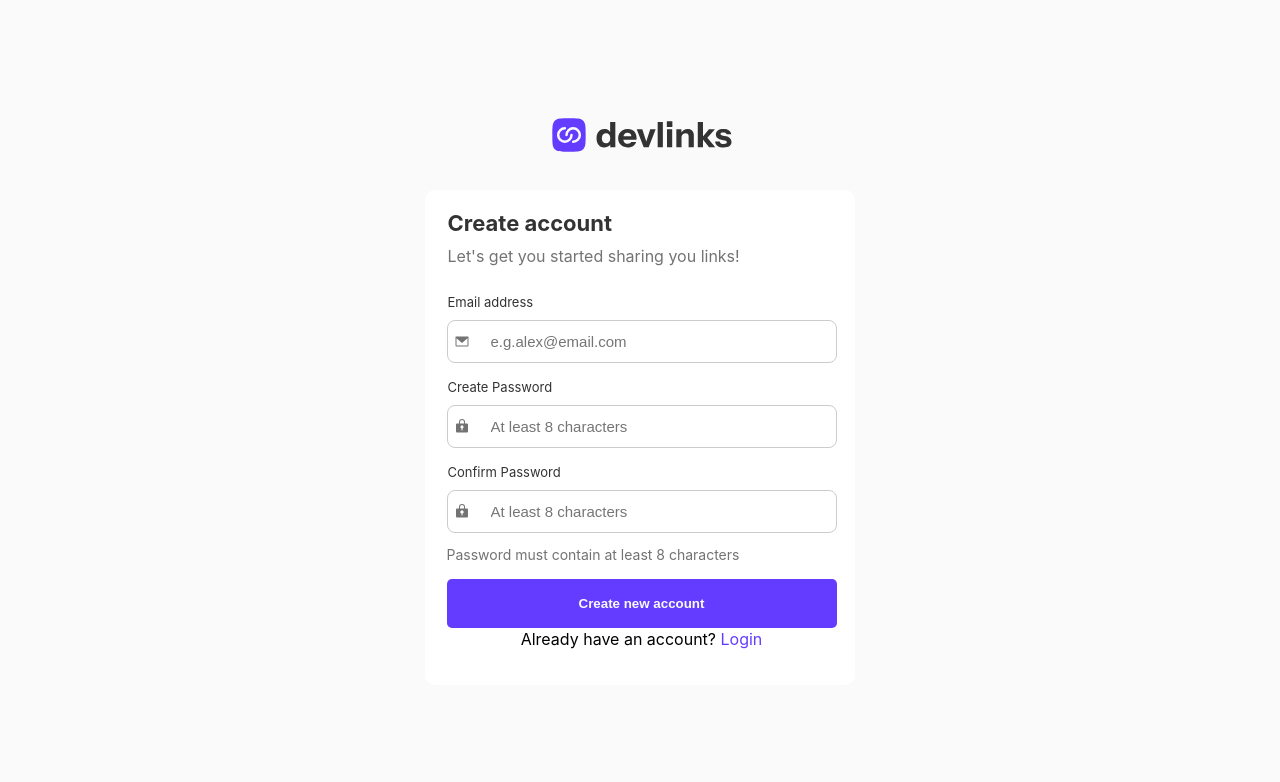
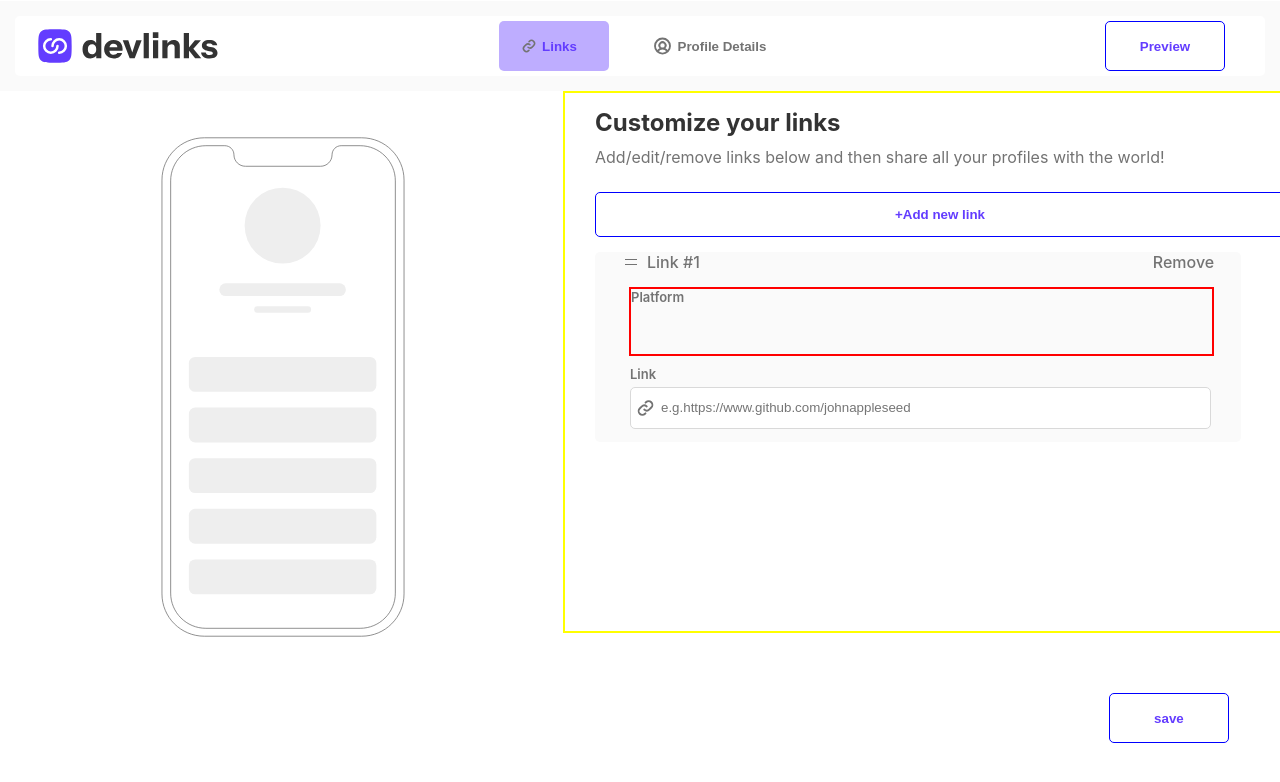
Before and after one commit to jay-menz/Link-sharing-app, a React (Create React App) app: page / in a window 1280 px wide. Shown: the top 782 px of the page. Built offline with nearby package versions, Linux system fonts and the light colour scheme; no server answers.

Commit message:
customisation link adjustments

```diff
--- a/package.json
+++ b/package.json
@@ -8,6 +8,7 @@
     "@testing-library/react": "^13.4.0",
     "@testing-library/user-event": "^13.5.0",
     "axios": "^1.6.0",
+    "firebase": "^10.5.2",
     "font-awesome": "^4.7.0",
     "react": "^18.2.0",
     "react-dom": "^18.2.0",
--- a/src/AddedOneLink.css
+++ b/src/AddedOneLink.css
@@ -12,8 +12,9 @@
   .nav-container {
     color: #fff;
     padding: 15px;
-    margin-top: 10px;
-    /* border: 1px solid red; */
+    margin-top: 1px;
+    background-color: #fafafa;
+    /* border: 1px solid green; */
   }
 
   .innerNav-container {
@@ -21,6 +22,10 @@
     justify-content: space-between;
     align-items: center;
     color: #beadff;
+    /* border: 1px solid red; */
+    background-color: #fff;
+    border-radius: 5px;
+    height: 60px;
   }
 
 
@@ -86,7 +91,7 @@
     color: #633cff;
     font-weight: 900;
     border-radius: 5px;
-    margin-right: 17px;
+    margin-right: 40px;
   }
 
   button:hover {
@@ -127,17 +132,18 @@
 
   .customisation {
     width: 61%;
-    height: 450px;
-    margin-left: auto;
-    margin-right: 0;
+    height: 538px;
+    margin-left: 520px;
+    /* margin-right: 0;  */
     position: relative;
-    top: -135px;
+    top: -155px;
+    border: 2px solid yellow;
     /* margin-top: 15px; */
   }
 
   .customisationHeaderParagraph {
-    margin-left: 74px;
-    /* margin-top: 15px; */
+    margin-left: 30px;
+    margin-top: 15px;
   }
 
   .customisationHeaderParagraph h1 {
@@ -153,11 +159,13 @@
 
   .newLink-section {
     margin-top: 30px;
+    /* background-color: #fafafa; */
   }
 
   .addLinkBtn {
-    width: 710px;
-    margin-left: 75px;
+    width: 690px;
+    height: 45px;
+    margin-left: 30px;
     margin-top: -5px;
   }
 
@@ -169,37 +177,38 @@
     color: white;
     text-align: center;
     line-height: 40px;
+    border: 2px solid violet;
   }
 
   .save {
     position: absolute;
-    top: 600px; /* Adjust this value to move it down */
-    right: 30px; /* Adjust this value to move it to the left */
+    top: 600px;
+    right: 30px;
   }
 
         .link-container {
             width: 660px;
             height: 200px;
-            /* border: 1px solid #ccc; */
             padding: 20px;
             margin-top: 20px;
             margin-left: 75px;
-            border: 2px solid red;
             background-color: #fafafa;
             border-radius: 5px;
         }
 
         .linkNum1Sec {
           /* border: 1px solid red; */
-          width: 90%;
-          height: 215px;
-          margin-left: auto;
+          width: 88%;
+          height: 190px;
+          /* margin-left: auto; */
+          margin-left: 30px;
           margin-top: 15px;
-          background-color: #efebff;
+          background-color: #fafafa;
           border-radius: 5px;
         }
+
         .linkNum2Sec {
-          border: 1px solid red;
+          /* border: 1px solid red; */
           margin-top: 10px;
           width: 90%;
           height: 159px;
@@ -217,9 +226,9 @@
         }
 
         .linkRemove {
-          display: flex; /* Use flex to create a horizontal layout */
-          align-items: center; /* Vertically center the content */
-          justify-content: space-between; /* Push the children to the far left and far right */
+          display: flex;
+          align-items: center;
+          justify-content: space-between;
         }
 
         .linkRemove p {
--- a/src/AddedOneLink.jsx
+++ b/src/AddedOneLink.jsx
@@ -30,13 +30,13 @@ const AddedOneLink = () => {
                </div>
             </div>
             <div className="customisation">
-                <div className="customisationHeaderParagraph">
-                    <h1>Customize your links</h1>
+              <div className='customisationHeaderParagraph'>
+                <h1>Customize your links</h1>
                     <p>Add/edit/remove links below and then share all your profiles
                         with the world!
                     </p>
-                </div>
-                <div className="newLink-section">
+              </div>
+              <div className="newLink-section">
                   <div className="newLink">
                     <button className='addLinkBtn'>+Add new link</button>
                   </div>
@@ -59,35 +59,13 @@ const AddedOneLink = () => {
                         </div>
                     </div>
                   </div>
-                  {/* <div className="linkNum2Sec">
-                  <div className="linkRemove">
-                        <div className="img-p">
-                        <img src={dragDrop} alt="" />
-                        <p>Link #2</p>
-                        </div>
-                        <p>Remove</p>
-                    </div>
-                    <div className="platform">
-                        <p>Platform</p>
-                    </div>
-                    <div className="link">
-                        <p>Link</p>
-                        <div className="input-container">
-                        <input type="text" name="" id="" placeholder='e.g.https://www.github.com/johnappleseed'/>
-                        <img src={iconLink} alt="" className='icon-link'/>
-                        </div>
-                    </div>
-                  </div>
-                 */}
-
-
-
+                <div className="save">
+                  <button className="saveBtn">save</button>
+                </div>
                 </div>
             </div>
         </div>
-        <div className="saveBtn">
-            <button className='save'>save</button>
-        </div>
+
     </section>
   )
 }
--- a/src/App.js
+++ b/src/App.js
@@ -2,8 +2,8 @@
 import './App.css';
 import { BrowserRouter as Router, Routes, Route} from 'react-router-dom';
 // import Login from './Login';
-import CreateAccount from './CreateAccount';
-// import AddedOneLink from './AddedOneLink';
+// import CreateAccount from './CreateAccount';
+import AddedOneLink from './AddedOneLink';
 // import AddedLinks from './AddedLinks';
 // import Profile from './Profile';
 // import Preview from './Preview';
@@ -24,8 +24,8 @@ function App() {
     //     <CreateAccount onFormSwitch={toggleForm}/>
     //   } */}
     //   <Login />
-    //   {/* <CreateAccount/> */}
-    //   {/* <AddedOneLink /> */}
+      // {/* <CreateAccount/> */}
+      // {/* <AddedOneLink /> */}
     //   {/* <Profile /> */}
     //   {/* <AddedLinks /> */}
     //   {/* <Empty /> */}
@@ -35,7 +35,7 @@ function App() {
     <div>
       <Router>
 <Routes>
-  <Route path='/' element={<CreateAccount/>} />
+  <Route path='/' element={<AddedOneLink />  } />
 </Routes>
       </Router>
     </div>
```
Also changed, not shown: src/Login.jsx (+31 -18 lines), 1 other file (tests, documents, lock files or other folders).
